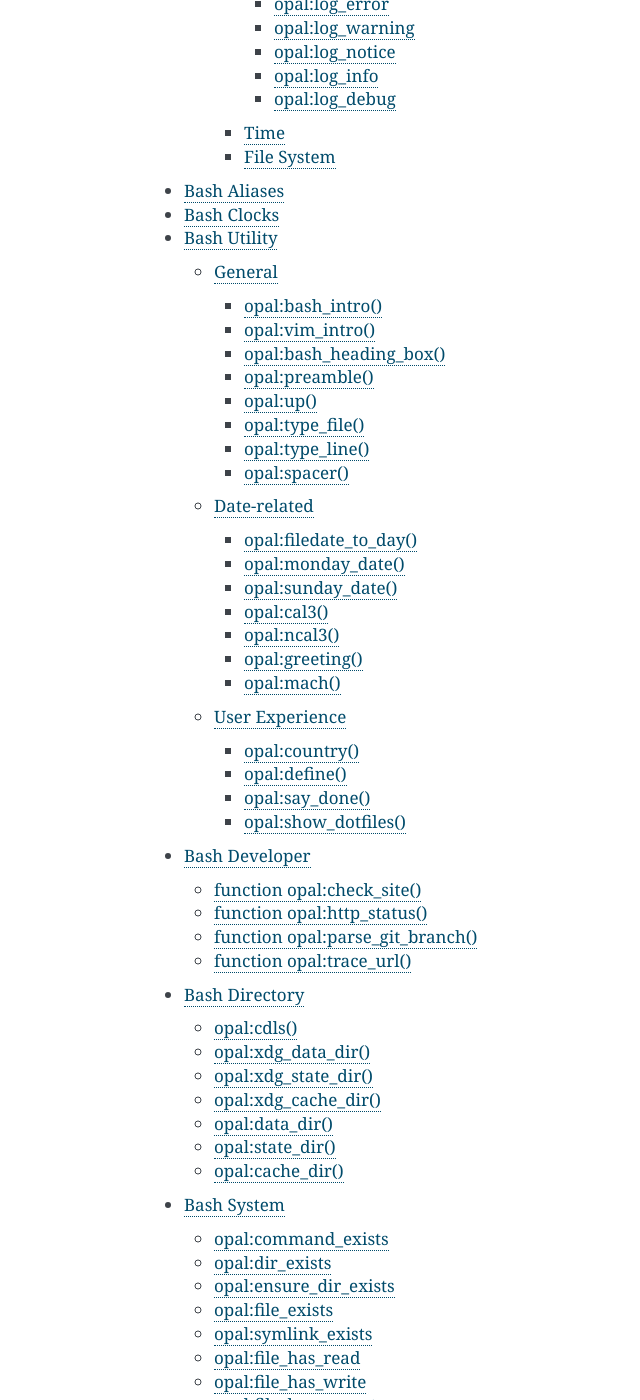
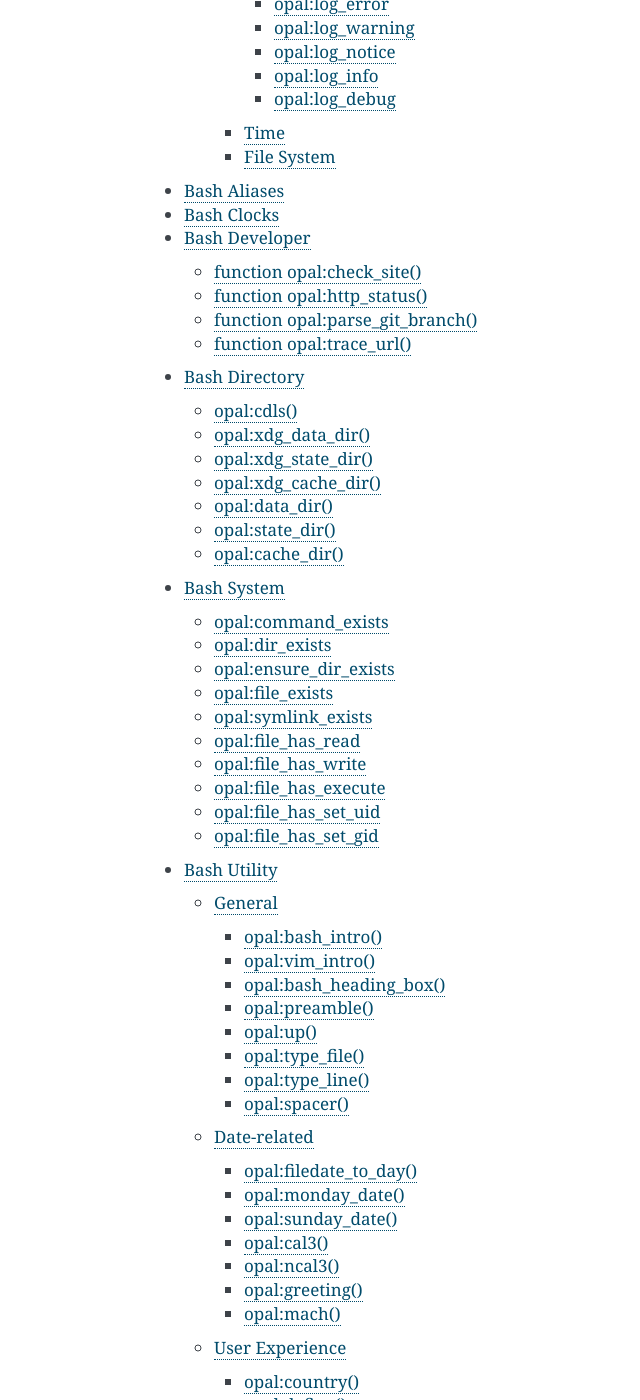
Before and after one commit to andrewwoods/opal-documentation-rtd, a Sphinx documentation site: the page built from docs/source/index.rst, in a window 1280 px wide and 1400 px high, scrolled down 2056 px. Shown: the whole window, without its empty margins (266-906 px from the left). Built offline with Sphinx 7.4.7, drawn with Linux system fonts in a browser that asks for light colours; some of the changed text lies outside the part shown.

```diff
--- a/docs/source/index.rst
+++ b/docs/source/index.rst
@@ -30,10 +30,10 @@ Contents
    bash-aliases
    bash-clocks
 
-   bash-util
    bash-developer
    bash-directory
    bash-system
+   bash-util
 
 
 Outline
```
